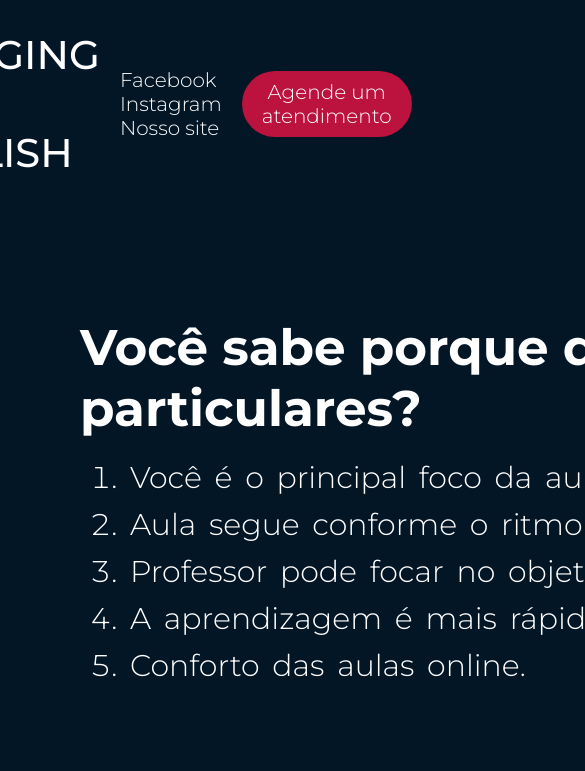
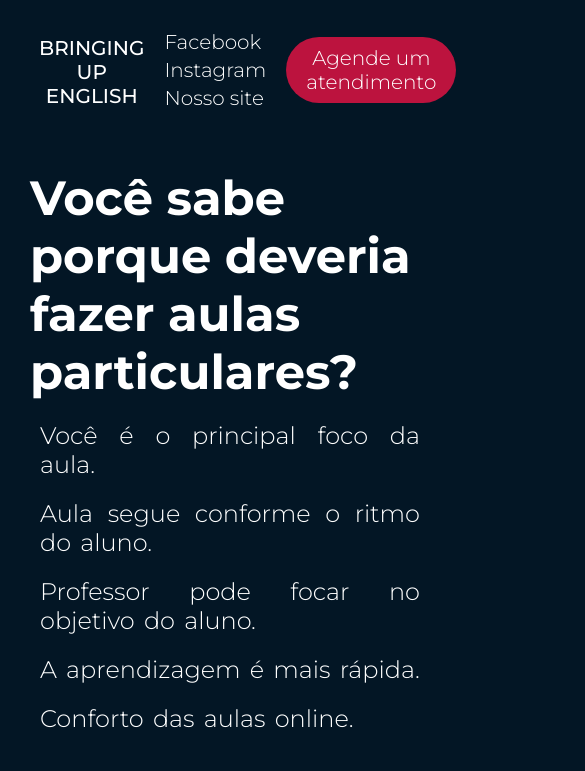
Before and after one commit to fernando-adam/landingpage, a plain HTML site: page index.html in a window 390 px wide. Shown: the top 771 px of the page, 585 px wide, since content can reach past the window. Drawn offline with Linux system fonts and the light colour scheme.

Commit message:
responsive commit

```diff
--- a/index.html
+++ b/index.html
@@ -8,6 +8,7 @@
     <title>Bringing Up English</title>
 </head>
 <body>
+    <div class="container">
     <header>
         <h1 class="logo">BRINGING UP ENGLISH</h1>
             <nav>
@@ -79,11 +80,7 @@
                 <p class="center">EFL Teacher</p>
             </div>
         </div>
+    </div> <!--End of container-->
+        </body>
 
-
-
-
-
-    </div> <!---End of container-->
-</body>
 </html>
--- a/styles/style.css
+++ b/styles/style.css
@@ -6,17 +6,19 @@
     box-sizing: border-box;
 }
 
+
 body{
     font-family: 'Montserrat';
     background-color: #031625;
 }
+
 /*HEADER STYLE*/
 header{
     display: flex;
+    width: 100%;
     justify-content: space-between;
     align-items: center;
     padding: 30px 10%;
-    background-color: white;
     background-color: rgba(3,22,37,255);
 }
 
@@ -81,7 +83,7 @@ button:hover {
 }
 
 #title{
-    font-size: 50px;
+    font-size: 3.125rem;
     margin-bottom: 0px;
     max-width: 1200px;
 }
@@ -89,7 +91,7 @@ button:hover {
 .motives{
     position: relative;
     top: 10px;
-    font-size: 30px;
+    font-size: 1.875rem;
     margin-left:25px ;
     margin-bottom: 10px;
     word-spacing: 5px;
@@ -158,7 +160,7 @@ input[type="submit"]:hover{
 
 
 
-/*FORM STYLE*/
+/*PHOTO STYLE*/
 .imageContainer{
     float: left;
     color: white;
@@ -193,3 +195,71 @@ img{
 margin-bottom: 30px;
 margin-left: -20px;
 }
+
+@media screen and (max-width:500px){
+
+
+    .logo{
+        position: relative;
+        margin: 0 auto;
+        text-align: center;
+        font-size: 20px;
+
+    }
+
+    li, a, button{
+        display: inline-block;
+        margin-bottom: 2px;
+        text-align: center;
+    }
+
+    .info{
+        float: none;
+        color: white;
+        width: 400px;
+        height: 400px;
+        margin-top: 20px;
+        margin-left: 25px;
+        padding: 5px;
+    }
+
+    .info #title{
+        font-size: 3rem;
+    }
+
+    .info .motives{
+        position: relative;
+        text-align: justify;
+        top: 10px;
+        max-width: 100%;
+        font-size: 1.5rem;
+        margin-left:5px ;
+        margin-bottom: 20px;
+        word-spacing: 3px;
+    }
+
+    /*FORM*/
+    .formContainer{
+        width: 100%;
+        height: 400px;
+        background-color: #bc133e;
+        padding: 20px;
+        float: none;
+        margin-top: 210px;
+        margin-right: 170px;
+    }
+    .imageContainer{
+        float: none;
+        color: white;
+        width: 100%;
+        margin-left: 100px;
+        margin-top: 50px;
+    }
+
+    .photo{
+        float: none;
+          margin-left: 80px;
+          text-align: center;
+          margin-bottom: 10px;
+    }
+}
```
